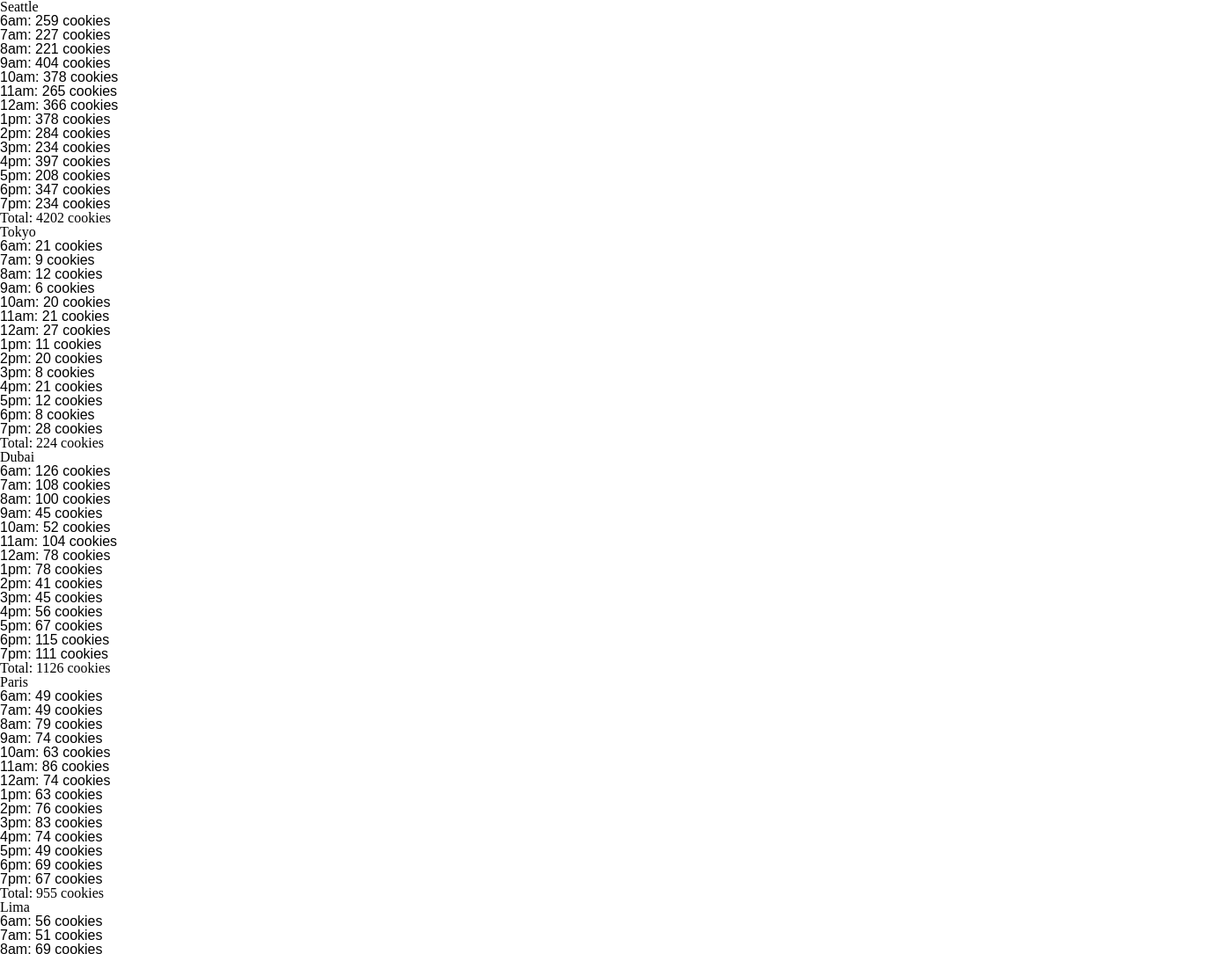
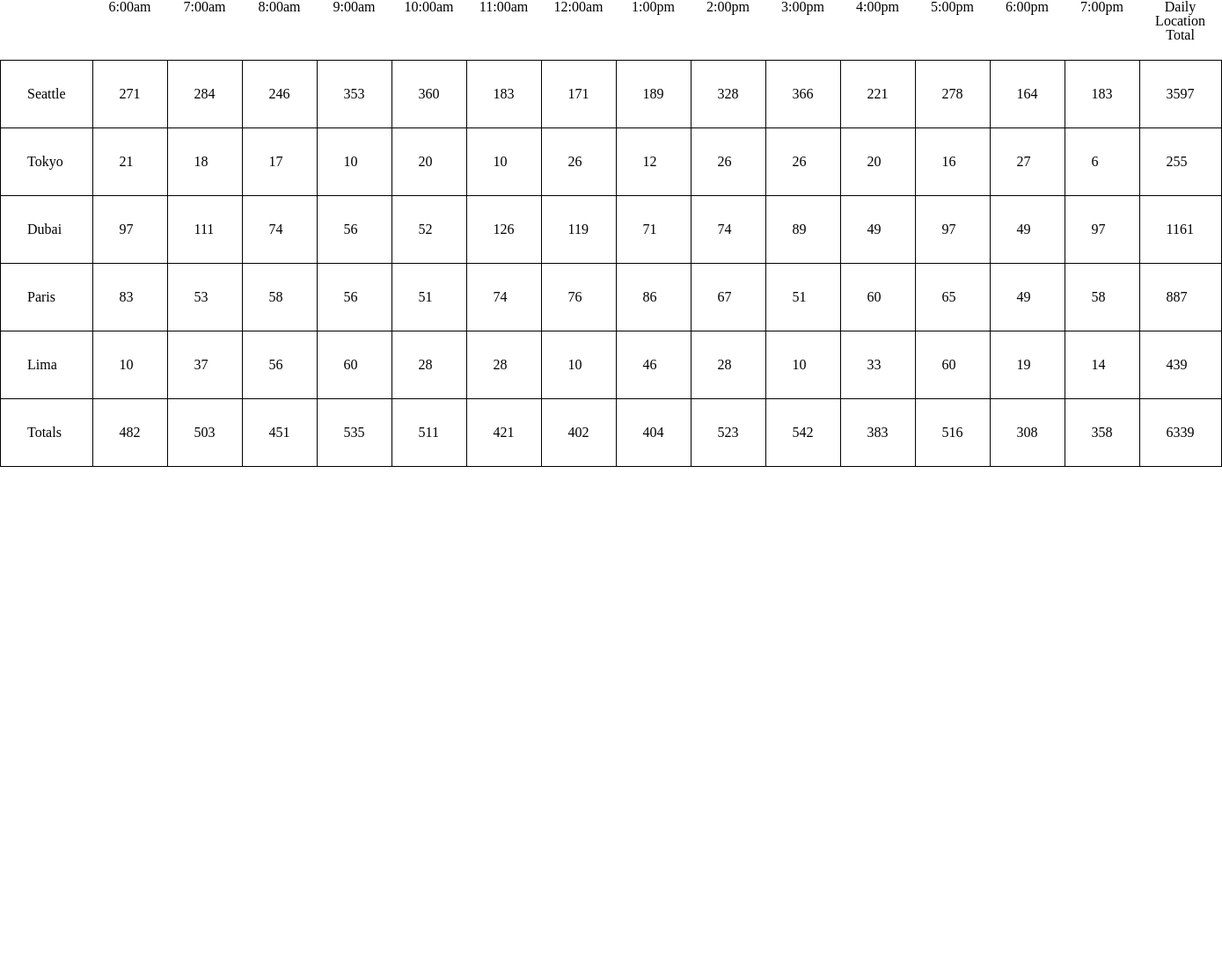
Before and after one commit to Abuhajer/cookie-stand, a plain HTML site: page sales.html in a window 1280 px wide. Shown: the top 1085 px of the page at 88% size, 1389 px wide, since content can reach past the window. After the commit the page ends 800 px from the top, so only its background shows below. Drawn offline with Linux system fonts and the light colour scheme.

Commit message:
adding tables and constuctors

```diff
--- a/css/style.css
+++ b/css/style.css
@@ -10,9 +10,24 @@
 
 li{
     font-family: Arial, Helvetica, sans-serif;
+    color: red;
 }
 
 p{
+    font-family: 'Times New Roman', Times, serif;
 
-    font-family: 'Times New Roman', Times, serif;
 }
+
+table
+{
+
+
+}
+td{
+    border: 1px solid;
+
+    padding: 30px;
+}
+th{
+    padding-bottom: 20px;
+}
--- a/js/app.js
+++ b/js/app.js
@@ -1,229 +1,127 @@
 'use strict';
 
+
+var continer = document.getElementById('myList');
+var tableEl = document.createElement('table');
+var totalbyHour=[];
+var totalCustsHours=0;
 function getRandomInt(min, max) {
   min = Math.ceil(min);
   max = Math.floor(max);
   return Math.floor(Math.random() * (max - min) + min); //The maximum is exclusive and the minimum is inclusive
 }
+function totalPerHour (){
+  for (var i=0 ;i<14;i++)
+  {
+    totalbyHour.push(cookiesSeattle.result[i]+cookiesTokyo.result[i]+cookiesDubai.result[i]+cookiesParis.result[i]+cookiesLima.result[i]);
+    totalCustsHours+=totalbyHour[i];
+  }
+
+}
+
+function headerRender (){
+
+  continer.appendChild(tableEl);
+  var thEl = document.createElement('tr');
+  tableEl.appendChild(thEl);
+  var thEls = document.createElement('th');
+  thEl.appendChild(thEls);
+  for (var i = 6; i <= 19; i++) {
+    thEls = document.createElement('th');
+    if (i <= 12){
+      thEls.textContent = `${i}:00am `;
+      thEl.appendChild(thEls);
+    }
+    else{
+      thEls.textContent = `${i-12}:00pm`;
+      thEl.appendChild(thEls);
+    }
+  }
+  thEls = document.createElement('th');
+  thEl.appendChild(thEls);
+  thEls.textContent = 'Daily Location Total';
+}
+//-----
+function footerRender (){
+  totalPerHour();
+  var trEl = document.createElement('tr');
+  tableEl.appendChild(trEl);
+  var tdEls = document.createElement('td');
+  trEl.appendChild(tdEls);
+  tdEls.textContent='Totals';
+  for (var i = 6; i <= 19; i++) {
+    tdEls = document.createElement('td');
+
+    tdEls.textContent = `${totalbyHour[i-6]}`;
+    trEl.appendChild(tdEls);
+
+  }
+  tdEls = document.createElement('td');
+  trEl.appendChild(tdEls);
+  tdEls.textContent=`${totalCustsHours}`;
+}
 
 //-----------------------
-var cookiesSeattle = {
-  location: 'Seattle',
-  min: 23,
-  max: 65,
-  avgCookies: 6.3,
-  total:0,
-  result: [],
-  randomCustNum: function(){
-    return getRandomInt(this.min,this.max);
-  },
+function CookiesSection(location, min, max, avgCookies) {
+  this.location = location;
+  this.min = min;
+  this.max = max;
+  this.avgCookies = avgCookies;
+  this.total = 0;
+  this.result = [];
 
-  htmlEdit: function () {
-    var continer = document.getElementById('myList');
-    var ulEl = document.createElement('ul');
-    var pEl=document.createElement('p');
-    pEl.textContent=`${this.location}`;
-    continer.appendChild(pEl);
-    continer.appendChild(ulEl);
+}
+CookiesSection.prototype.randomCustNum = function () {
+  return getRandomInt(this.min, this.max);
+};
 
-    for(var i=6;i<=19;i++)
-    { var liEl=document.createElement('li');
-      this.result.push(Math.ceil(this.avgCookies*this.randomCustNum()));
-      if (i<=12)
-      {
-        liEl.textContent=`${i}am: ${this.result[i-6]} cookies`;
-        ulEl.appendChild(liEl);
-        this.total+=this.result[i-6];
-      }
-      else
-      {
-        liEl.textContent=`${i-12}pm: ${this.result[i-6]} cookies`;
-        ulEl.appendChild(liEl);
-        this.total+=this.result[i-6];
-      }
-    }
-    var pEl2=document.createElement('p');
-    pEl2.textContent=`Total: ${this.total} cookies`;
-    continer.appendChild(pEl2);
+CookiesSection.prototype.htmlEdit = function () {
+
+  var tdEls = document.createElement('td');
+  var trEl = document.createElement('tr');
+  tableEl.appendChild(trEl);
+  trEl.appendChild(tdEls);
+  var td = document.createElement('td');
+  td.textContent = `${this.location}`;
+  trEl.appendChild(td);
+  for (var i = 6; i <= 19; i++) {
+
+
+    var tdEl = document.createElement('td');
+    this.result.push(Math.ceil(this.avgCookies * this.randomCustNum()));
+
+    tdEl.textContent = `${this.result[i - 6]}`;
+    trEl.appendChild(tdEl);
+    this.total += this.result[i - 6];
 
   }
+  tdEls.textContent = `${this.total}`;
+  trEl.appendChild(tdEls);
 
 };
+//-------------Create Obects
+var cookiesSeattle = new CookiesSection('Seattle', 23, 65, 6.3);
+var cookiesTokyo = new CookiesSection('Tokyo', 3, 24, 1.2);
+var cookiesDubai = new CookiesSection('Dubai', 11, 38, 3.7);
+var cookiesParis = new CookiesSection('Paris', 20, 38, 2.3);
+var cookiesLima = new CookiesSection('Lima', 2, 16, 4.6);
+//------------Header
 
+headerRender();
+//--------------------------------------------Call Objects ... body
+cookiesSeattle.randomCustNum();
 cookiesSeattle.htmlEdit();
-//-------------------------------------------------------
-var cookiesTokyo = {
-  location: 'Tokyo',
-  min: 3,
-  max: 24,
-  avgCookies: 1.2,
-  total:0,
-  result: [],
-  randomCustNum: function(){
-    return getRandomInt(this.min,this.max);
-  },
-
-  htmlEdit: function () {
-    var continer = document.getElementById('myList');
-    var ulEl = document.createElement('ul');
-    var pEl=document.createElement('p');
-    pEl.textContent=`${this.location}`;
-    continer.appendChild(pEl);
-    continer.appendChild(ulEl);
-
-    for(var i=6;i<=19;i++)
-    { var liEl=document.createElement('li');
-      this.result.push(Math.ceil(this.avgCookies*this.randomCustNum()));
-      if (i<=12)
-      {
-        liEl.textContent=`${i}am: ${this.result[i-6]} cookies`;
-        ulEl.appendChild(liEl);
-        this.total+=this.result[i-6];
-      }
-      else
-      {
-        liEl.textContent=`${i-12}pm: ${this.result[i-6]} cookies`;
-        ulEl.appendChild(liEl);
-        this.total+=this.result[i-6];
-      }
-    }
-    var pEl2=document.createElement('p');
-    pEl2.textContent=`Total: ${this.total} cookies`;
-    continer.appendChild(pEl2);
-  }
-
-};
-
+// //-----------
+cookiesTokyo.randomCustNum();
 cookiesTokyo.htmlEdit();
-//------------------------------------------------------
-var cookiesDubai = {
-  location: 'Dubai',
-  min: 11,
-  max: 38,
-  avgCookies: 3.7,
-  total:0,
-  result: [],
-  randomCustNum: function(){
-    return getRandomInt(this.min,this.max);
-  },
-
-  htmlEdit: function () {
-    var continer = document.getElementById('myList');
-    var ulEl = document.createElement('ul');
-    var pEl=document.createElement('p');
-    pEl.textContent=`${this.location}`;
-    continer.appendChild(pEl);
-    continer.appendChild(ulEl);
-
-    for(var i=6;i<=19;i++)
-    { var liEl=document.createElement('li');
-      this.result.push(Math.ceil(this.avgCookies*this.randomCustNum()));
-      if (i<=12)
-      {
-        liEl.textContent=`${i}am: ${this.result[i-6]} cookies`;
-        ulEl.appendChild(liEl);
-        this.total+=this.result[i-6];
-      }
-      else
-      {
-        liEl.textContent=`${i-12}pm: ${this.result[i-6]} cookies`;
-        ulEl.appendChild(liEl);
-        this.total+=this.result[i-6];
-      }
-    }
-    var pEl2=document.createElement('p');
-    pEl2.textContent=`Total: ${this.total} cookies`;
-    continer.appendChild(pEl2);
-  }
-
-};
-
+//-----------
+cookiesDubai.randomCustNum();
 cookiesDubai.htmlEdit();
-//-------------------------------------------------------
-var cookiesParis = {
-  location: 'Paris',
-  min: 20,
-  max: 38,
-  avgCookies:2.3,
-  total:0,
-  result: [],
-  randomCustNum: function(){
-    return getRandomInt(this.min,this.max);
-  },
-
-  htmlEdit: function () {
-    var continer = document.getElementById('myList');
-    var ulEl = document.createElement('ul');
-    var pEl=document.createElement('p');
-    pEl.textContent=`${this.location}`;
-    continer.appendChild(pEl);
-    continer.appendChild(ulEl);
-
-    for(var i=6;i<=19;i++)
-    { var liEl=document.createElement('li');
-      this.result.push(Math.ceil(this.avgCookies*this.randomCustNum()));
-      if (i<=12)
-      {
-        liEl.textContent=`${i}am: ${this.result[i-6]} cookies`;
-        ulEl.appendChild(liEl);
-        this.total+=this.result[i-6];
-      }
-      else
-      {
-        liEl.textContent=`${i-12}pm: ${this.result[i-6]} cookies`;
-        ulEl.appendChild(liEl);
-        this.total+=this.result[i-6];
-      }
-    }
-    var pEl2=document.createElement('p');
-    pEl2.textContent=`Total: ${this.total} cookies`;
-    continer.appendChild(pEl2);
-  }
-
-};
-
+//-----------
+cookiesParis.randomCustNum();
 cookiesParis.htmlEdit();
-//-------------------------------------------------------
-var cookiesLima = {
-  location: 'Lima',
-  min: 2,
-  max: 	16,
-  avgCookies: 4.6,
-  total:0,
-  result: [],
-  randomCustNum: function(){
-    return getRandomInt(this.min,this.max);
-  },
-
-  htmlEdit: function () {
-    var continer = document.getElementById('myList');
-    var ulEl = document.createElement('ul');
-    var pEl=document.createElement('p');
-    pEl.textContent=`${this.location}`;
-    continer.appendChild(pEl);
-    continer.appendChild(ulEl);
-
-    for(var i=6;i<=19;i++)
-    { var liEl=document.createElement('li');
-      this.result.push(Math.ceil(this.avgCookies*this.randomCustNum()));
-      if (i<=12)
-      {
-        liEl.textContent=`${i}am: ${this.result[i-6]} cookies`;
-        ulEl.appendChild(liEl);
-        this.total+=this.result[i-6];
-      }
-      else
-      {
-        liEl.textContent=`${i-12}pm: ${this.result[i-6]} cookies`;
-        ulEl.appendChild(liEl);
-        this.total+=this.result[i-6];
-      }
-    }
-    var pEl2=document.createElement('p');
-    pEl2.textContent=`Total: ${this.total} cookies`;
-    continer.appendChild(pEl2);
-  }
-
-};
-
+//-----------
+cookiesLima.randomCustNum();
 cookiesLima.htmlEdit();
+//-----------footer
+footerRender();
```
Also changed, not shown: sales.html (+0 -1 lines).
